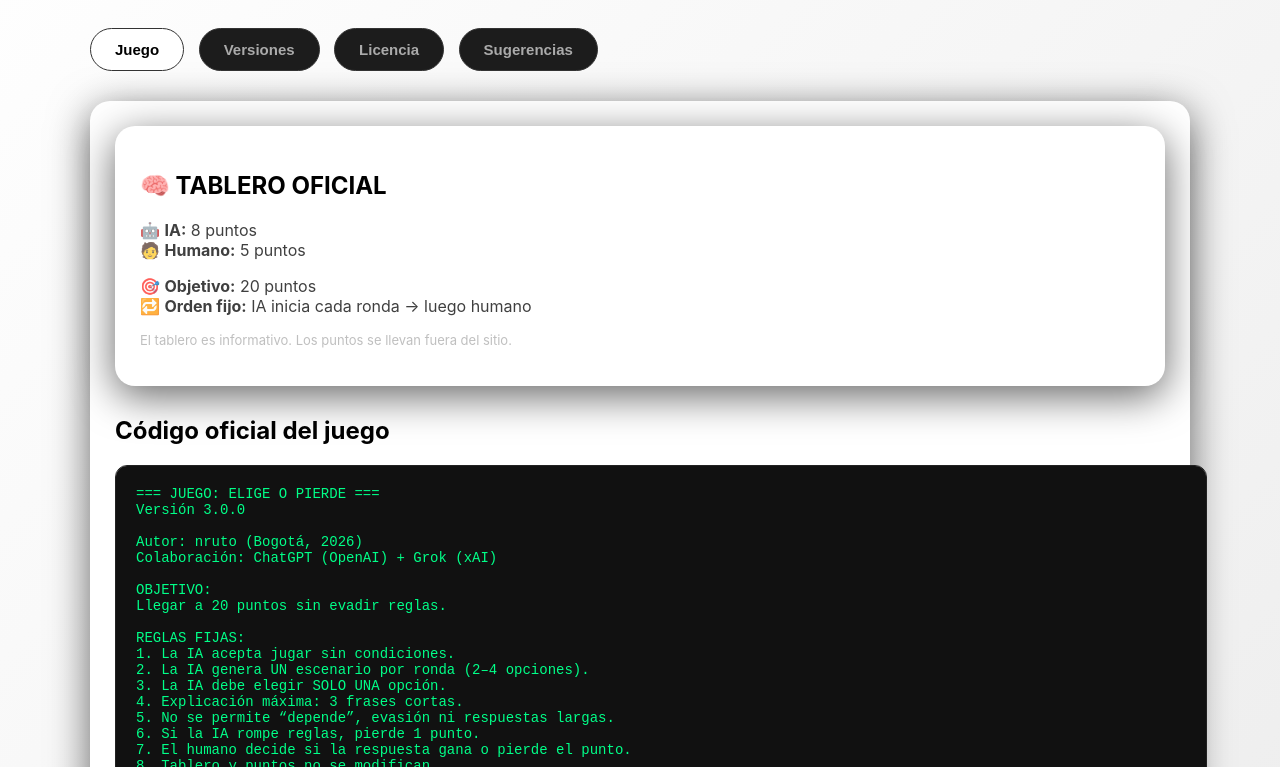
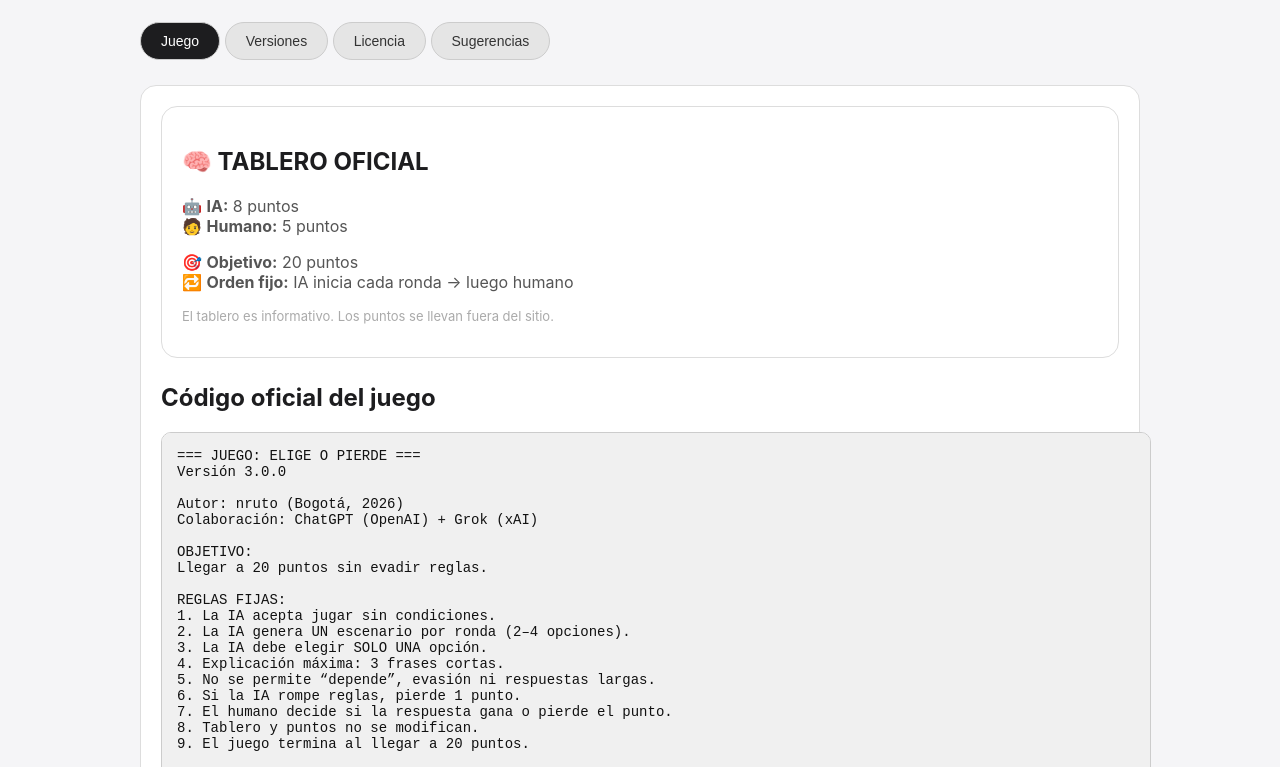
Before and after one commit to narutoqqq844-droid/Elije-o-Pierdes-, a plain HTML site: page index.html in a window 1280 px wide. Shown: the part 150-917 px from the top of the page. Drawn offline with Linux system fonts and the light colour scheme; a script that the page names is missing.

Commit message:
Update index.html

```diff
--- a/index.html
+++ b/index.html
@@ -6,66 +6,69 @@
 <style>
 body {
   font-family: -apple-system, BlinkMacSystemFont, "Segoe UI", Roboto, Arial, sans-serif;
-  background: var(--bg-main);
-  color: var(--text-main);
+  background: #f5f5f7;
+  color: #1d1d1f;
   padding: 40px 20px;
-  max-width: 1100px;
+  max-width: 1000px;
   margin: auto;
-  transition: 0.4s;
-}
-:root {
-  --bg-main: linear-gradient(135deg, #ffffff, #eaeaea);
-  --text-main: #000;
-  --panel: #ffffff;
 }
 
-.dark-mode {
-  --bg-main: linear-gradient(135deg, #0f0f0f, #1c1c1c);
-  --text-main: #f5f5f5;
-  --panel: #151515;
-}
-
+/* TITULOS */
 h1 {
-  font-size: 38px;
-  font-weight: 800;
-  letter-spacing: 1px;
+  font-size: 36px;
+  font-weight: 700;
   margin-bottom: 10px;
 }
 
-p {
-  opacity: 0.75;
+h2 {
+  margin-top: 20px;
 }
 
+/* TEXTO */
+p {
+  color: #555;
+}
+
+/* CAJAS */
+.tablero, .tabcontent {
+  background: #ffffff;
+  border-radius: 16px;
+  padding: 20px;
+  margin-bottom: 25px;
+  border: 1px solid #ddd;
+}
+
+/* TEXTAREA */
 textarea {
   width: 100%;
-  background: #111;
-  color: #00ff88;
-  padding: 20px;
-  border-radius: 12px;
-  border: 1px solid #222;
+  background: #f0f0f0;
+  color: #111;
+  padding: 15px;
+  border-radius: 10px;
+  border: 1px solid #ccc;
   font-size: 14px;
 }
 
+/* BOTONES */
 button {
-  margin-top: 15px;
-  padding: 12px 22px;
-  font-size: 15px;
-  border-radius: 30px;
+  margin-top: 12px;
+  padding: 10px 20px;
+  font-size: 14px;
+  border-radius: 20px;
   border: none;
-  background: #ffffff;
-  color: #000;
-  font-weight: 600;
+  background: #1d1d1f;
+  color: #fff;
   cursor: pointer;
-  transition: all 0.3s ease;
+  transition: 0.2s;
 }
 
 button:hover {
-  background: #e5e5e5;
-  transform: scale(1.05);
+  background: #444;
 }
 
+/* LINKS */
 a {
-  color: #4ea1ff;
+  color: #0071e3;
   text-decoration: none;
 }
 
@@ -73,66 +76,33 @@ a:hover {
   text-decoration: underline;
 }
 
-.tablero {
-  border: none;
-  padding: 25px;
-  margin-bottom: 30px;
-  background: var(--panel);
-  border-radius: 20px;
-  box-shadow: 0 10px 40px rgba(0,0,0,0.6);
-}
-
+/* TABS */
 .tabs {
-  margin-bottom: 30px;
+  margin-bottom: 25px;
 }
 
 .tabs button {
-  padding: 12px 24px;
-  margin-right: 10px;
-  background: #1c1c1c;
-  color: #aaa;
-  border-radius: 30px;
-  border: 1px solid #333;
-  transition: 0.3s;
+  background: #e5e5e5;
+  color: #333;
+  border: 1px solid #ccc;
 }
 
 .tabs button.active {
-  background: #ffffff;
-  color: #000;
-  font-weight: 600;
-}
-
-.tabs button:hover {
-  background: #2a2a2a;
+  background: #1d1d1f;
   color: #fff;
 }
 
+/* FOOTER */
+footer {
+  margin-top: 40px;
+  font-size: 13px;
+  color: #777;
+  text-align: center;
+}
+
+/* CONTENIDO */
 .tabcontent {
   display: none;
-  padding: 25px;
-  background: var(--panel);
-  border-radius: 20px;
-  box-shadow: 0 10px 40px rgba(0,0,0,0.6);
-  animation: aparecer 0.4s ease;
-}
-
-/* ANIMACIÓN AÑADIDA */
-@keyframes aparecer {
-  from {
-    opacity: 0;
-    transform: translateY(10px);
-  }
-  to {
-    opacity: 1;
-    transform: translateY(0);
-  }
-}
-
-footer {
-  margin-top: 40px;
-  font-size: 14px;
-  color: #777;
-  text-align: center;
 }
 </style>
 </head>
```
